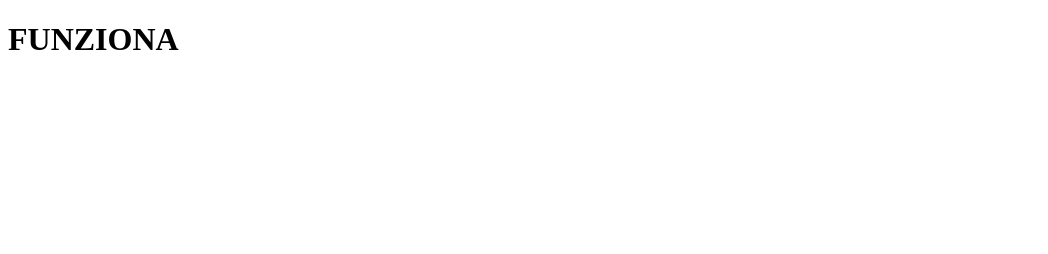
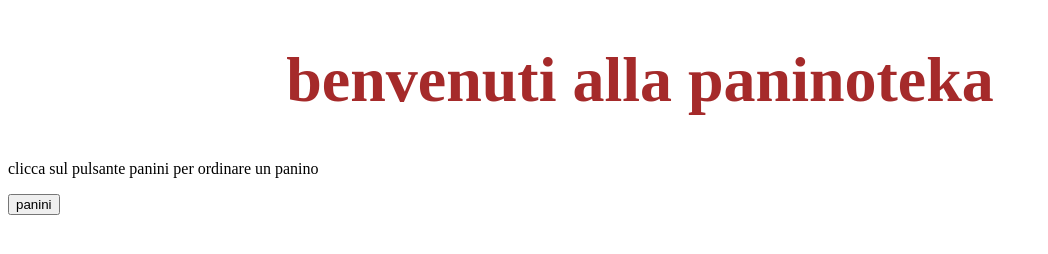
Before and after one commit to kiritom107/paninoteka, a website: page home.html in a window 1280 px wide. Shown: the whole page, without its empty margins (0-1048 px from the left). Drawn offline with Linux system fonts and the light colour scheme.

Commit message:
aggiunto html

```diff
--- /dev/null
+++ b/home.css
@@ -0,0 +1,8 @@
+header,h1{
+ color:brown;
+font-size: 200%;
+}
+
+header{
+    text-align: center;
+}
--- a/home.html
+++ b/home.html
@@ -5,10 +5,15 @@
     <meta http-equiv="X-UA-Compatible" content="IE=edge">
     <meta name="viewport" content="width=device-width, initial-scale=1.0">
     <title>home</title>
+    <link rel="stylesheet" href="home.css">
+    <header><h1>benvenuti alla paninoteka</h1></header>
 </head>
+
 <body>
-    <H1>
-        FUNZIONA
-    </H1>
+<div id="panini">
+<p>clicca sul pulsante panini per ordinare un panino</p>
+<button type="button" name="panino">panini</button>
+</div>
+
 </body>
 </html>
```
